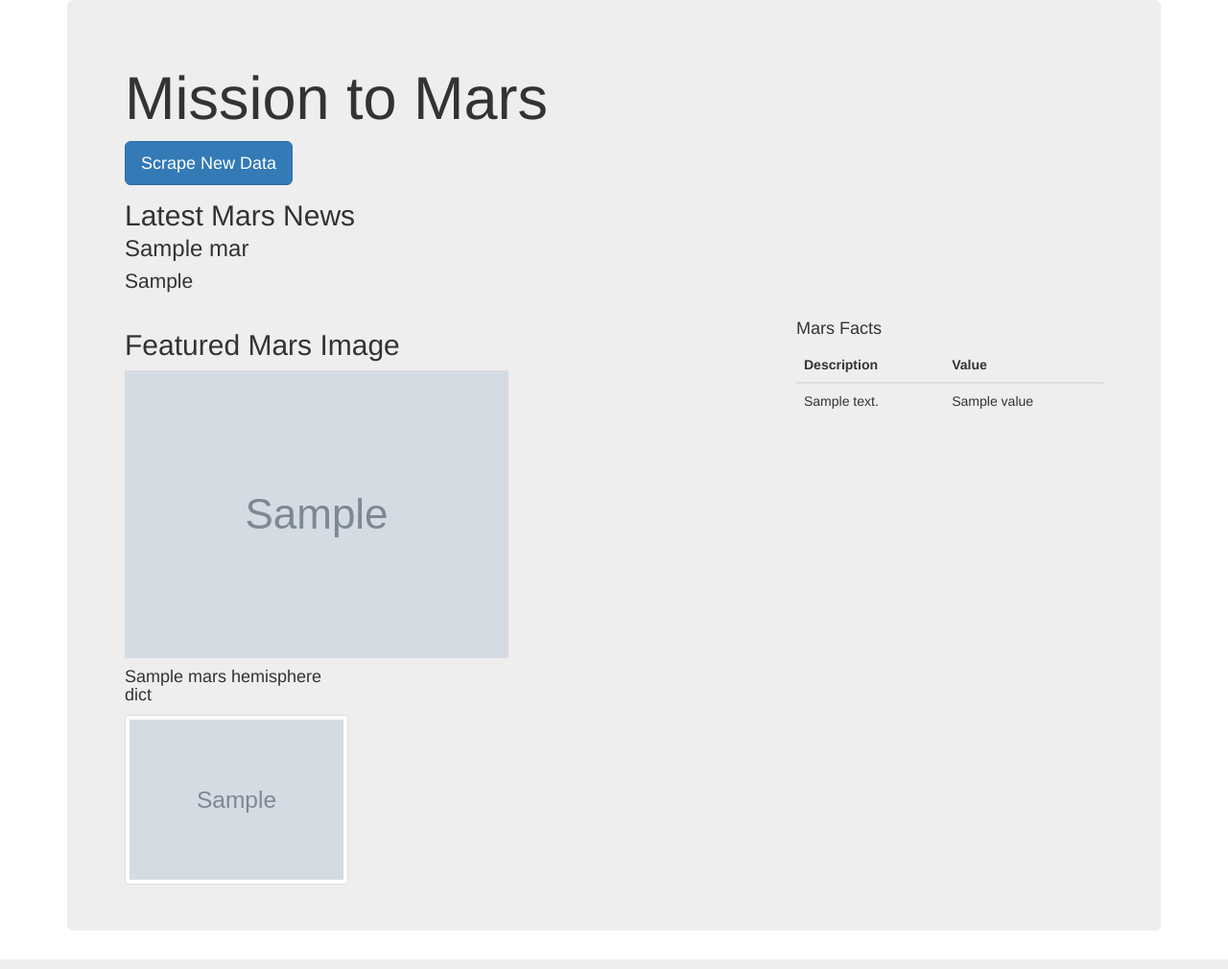
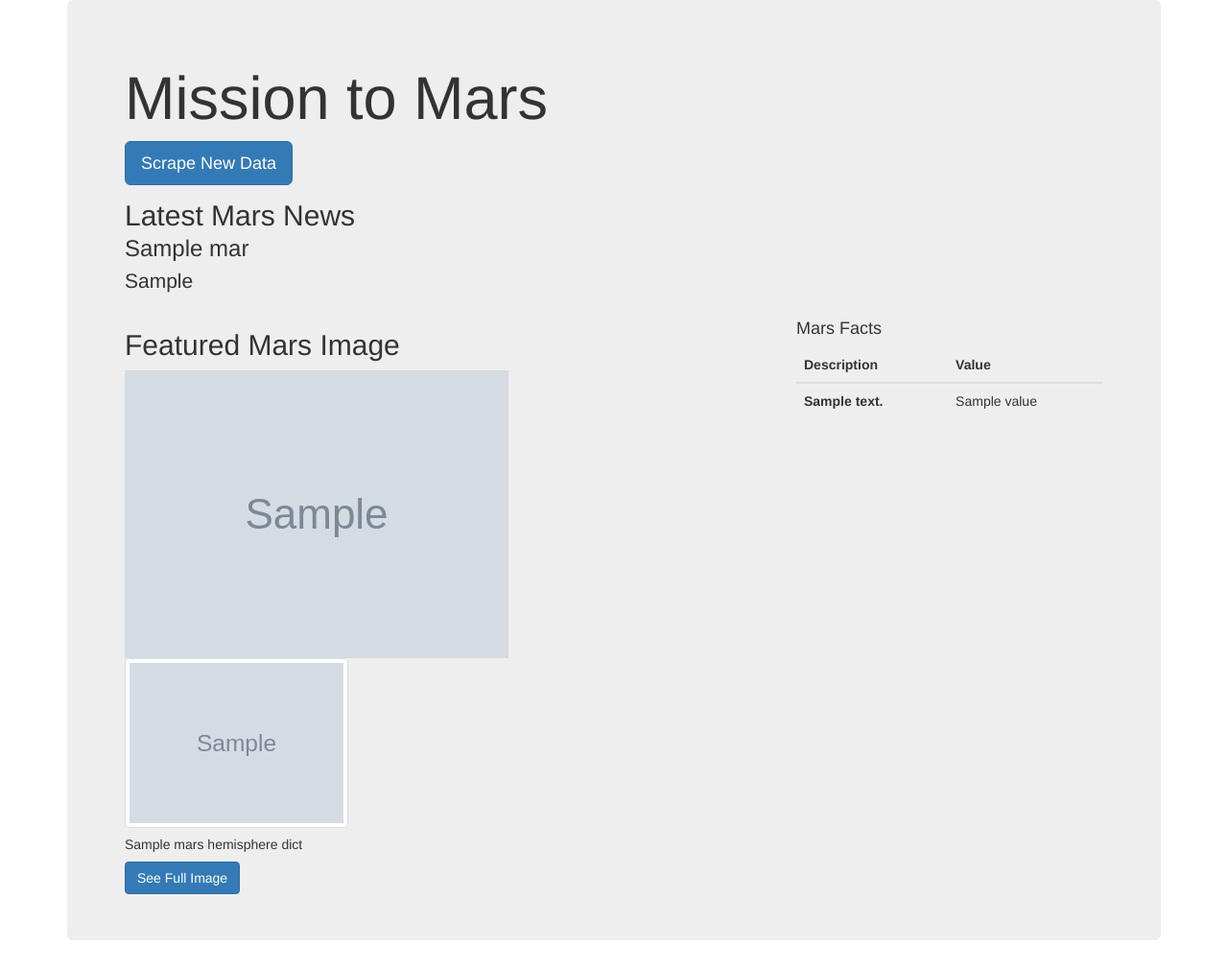
Before and after one commit to berndab/mission_to_mars, a Flask app: page / in a window 1280 px wide. Shown: the whole page at 96% size. Run offline with Flask 2, Linux system fonts and the light colour scheme; grey boxes marked "Sample" are stand-in pictures; a database or web service that is not in the repository returns one stand-in record (values such as "Sample title"); some libraries are stand-ins or nearby versions.

Commit message:
Updated facts table, added BS card and button for hemispheres

```diff
--- a/templates/index.html
+++ b/templates/index.html
@@ -42,7 +42,7 @@
                     <h4>Mars Facts</h4>
 
                     <table class="table">
-                        <thead class="thead-dark">
+                        <thead>
                         <tr>
                             <th scope="col">Description</th>
                             <th scope="col">Value</th>
@@ -51,7 +51,7 @@
                         <tbody>
                             {% for mars_fact in mars.facts %}
                             <tr>
-                                <td>{{mars_fact["Description"]}}</td>
+                                <th scope="row">{{mars_fact["Description"]}}</th>
                                 <td>{{mars_fact["Value"]}}</td>
                             </tr>
                             {% endfor %}
@@ -62,13 +62,16 @@
             <div class="row" id="mars-hemisphere-images">
                 {%for mars_hemisphere_dict in mars.hemispheres%}
                 <div class="col-md-3">
-                    <h4>{{ mars_hemisphere_dict["title"] }}</h4>
+                    <div class="card-img-top" src="..." alt="Card image cap">
                         <!-- if images is False/None/non-existent, then default to error message -->
                         <img
                             src="{{ mars_hemisphere_dict['img_url'] | default('static/images/error.png', true) }}"
                             class="img-responsive img-thumbnail"
                             alt="Responsive image"
                         />
+                        <h5 class="card-title">{{ mars_hemisphere_dict["title"] }}</h5>
+                        <a href="{{ mars_hemisphere_dict['img_url'] | default('#', true) }}" class="btn btn-primary">See Full Image</a>
+                   </div>
                 </div>
                 {%endfor%}
             </div>
```
Lines whose indentation alone changed are shown as unchanged.
